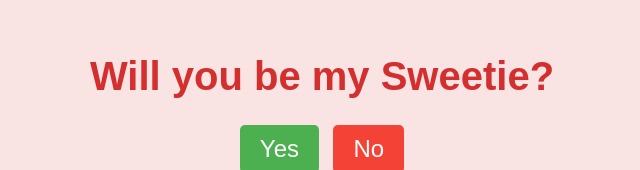
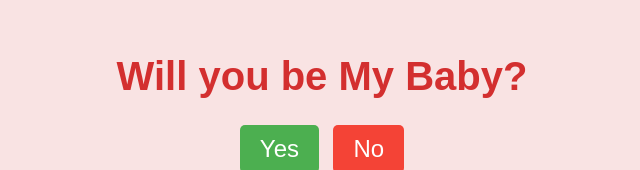
Before and after one commit to Arunydvvv/date, a plain HTML site: page index.html in a window 1280 px wide. Shown: the part 138-308 px from the top of the page, without its empty margins (318-958 px from the left). Drawn offline with Linux system fonts and the light colour scheme; no server answers.

Commit message:
Update index.html

```diff
--- a/index.html
+++ b/index.html
@@ -3,12 +3,12 @@
 <head>
     <meta charset="UTF-8">
     <meta name="viewport" content="width=device-width, initial-scale=1.0">
-    <title>Will You Be My Sweetie?</title>
+    <title>Will You Be My Baby?</title>
     <link rel="stylesheet" href="styles.css">
 </head>
 <body>
     <div class="container">
-        <h1>Will you be my Sweetie?</h1>
+        <h1>Will you be My Baby?</h1>
         <div class="buttons">
             <button class="yes-button" onclick="handleYesClick()">Yes</button>
             <button class="no-button" onclick="handleNoClick()">No</button>
```
